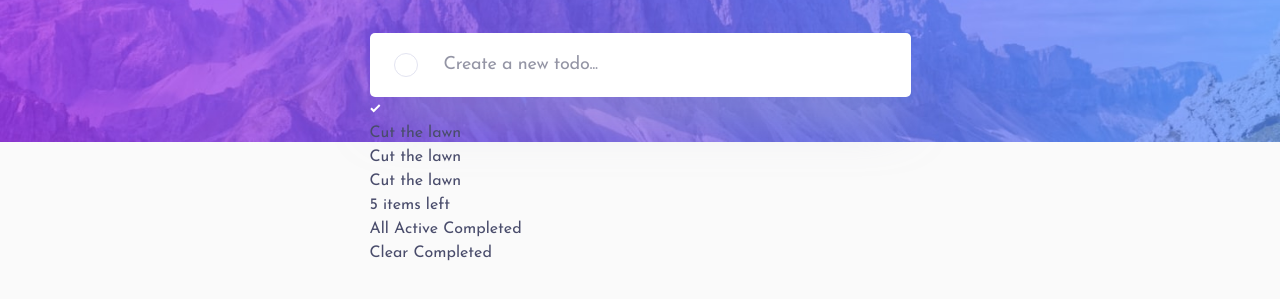
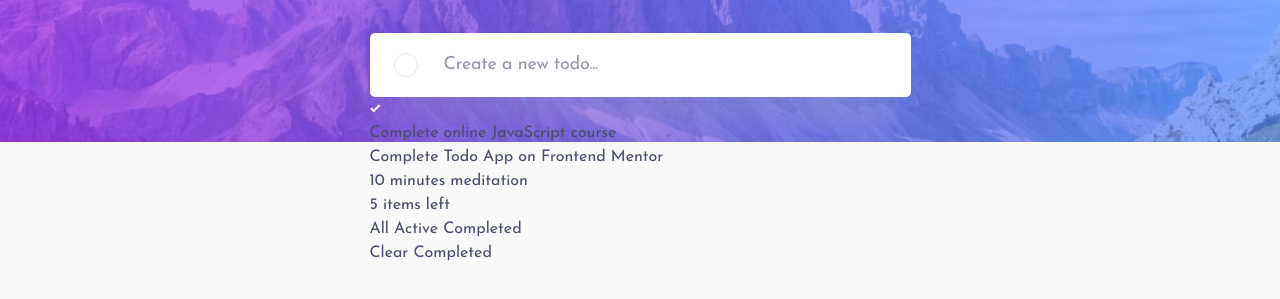
Before and after one commit to Valik3201/todo-list, a plain HTML site: page index.html in a window 1280 px wide. Shown: the part 125-424 px from the top of the page. Drawn offline with Linux system fonts and the light colour scheme.

Commit message:
Update `input`

```diff
--- a/index.html
+++ b/index.html
@@ -77,21 +77,23 @@
                 <img src="assets/icon-check.svg" />
               </div>
             </div>
-            <div class="todo-text checked">Cut the lawn</div>
+            <div class="todo-text checked">
+              Complete online JavaScript course
+            </div>
           </div>
 
           <div class="todo-item">
             <div class="check">
               <div class="check-mark"></div>
             </div>
-            <div class="todo-text">Cut the lawn</div>
+            <div class="todo-text">Complete Todo App on Frontend Mentor</div>
           </div>
 
           <div class="todo-item">
             <div class="check">
               <div class="check-mark"></div>
             </div>
-            <div class="todo-text">Cut the lawn</div>
+            <div class="todo-text">10 minutes meditation</div>
           </div>
         </div>
 
--- a/scss/_todo-wrapper.scss
+++ b/scss/_todo-wrapper.scss
@@ -20,6 +20,7 @@
 
   form {
     input {
+      display: block;
       width: 100%;
       border: none;
       outline: none;
```
Also changed, not shown: scss/styles.css, 1 other file.
